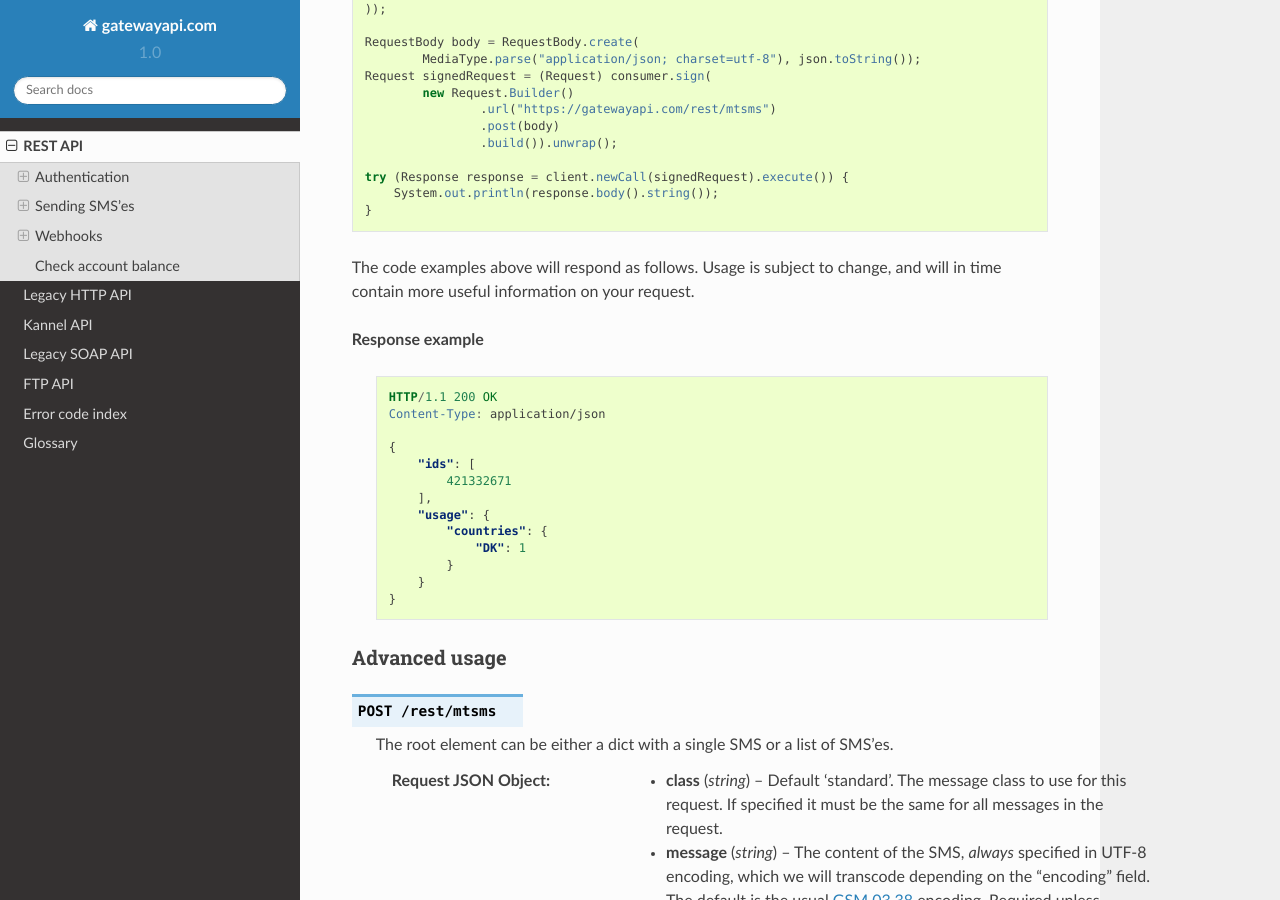
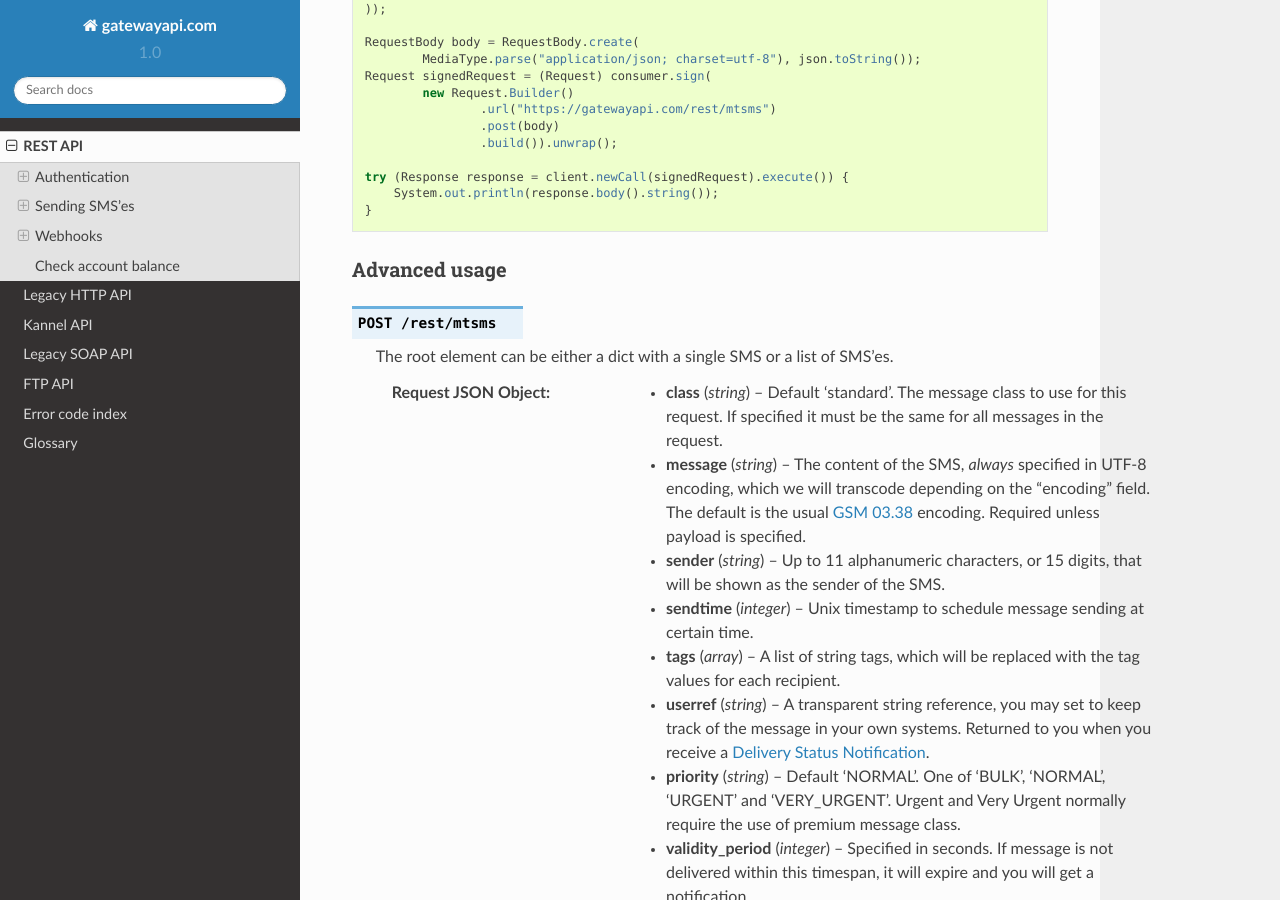
Before and after one commit to onlinecity/gatewayapi-docs, a Sphinx documentation site: the page built from docs/rest.rst, in a window 1280 px wide and 900 px high, scrolled down 8939 px. Built offline with Sphinx 7.4.7 and the Read the Docs theme 2.0.0, drawn with Linux system fonts in a browser that asks for light colours; some of the changed text lies outside the part shown.

Commit message:
Move example response for mtsms to advanced usage

```diff
--- a/docs/rest.rst
+++ b/docs/rest.rst
@@ -498,27 +498,6 @@
        System.out.println(response.body().string());
    }
 
-The code examples above will respond as follows. Usage is subject to change, and will in time contain more useful information on your request.
-
-**Response example**
-
-    .. sourcecode:: http
-
-      HTTP/1.1 200 OK
-      Content-Type: application/json
-
-      {
-          "ids": [
-              421332671
-          ],
-          "usage": {
-              "countries": {
-                  "DK": 1
-              }
-          }
-      }
-
-
 
 Advanced usage
 ^^^^^^^^^^^^^^
```
Also changed, not shown: other parts of docs/rest.rst (+16 -4 lines).
